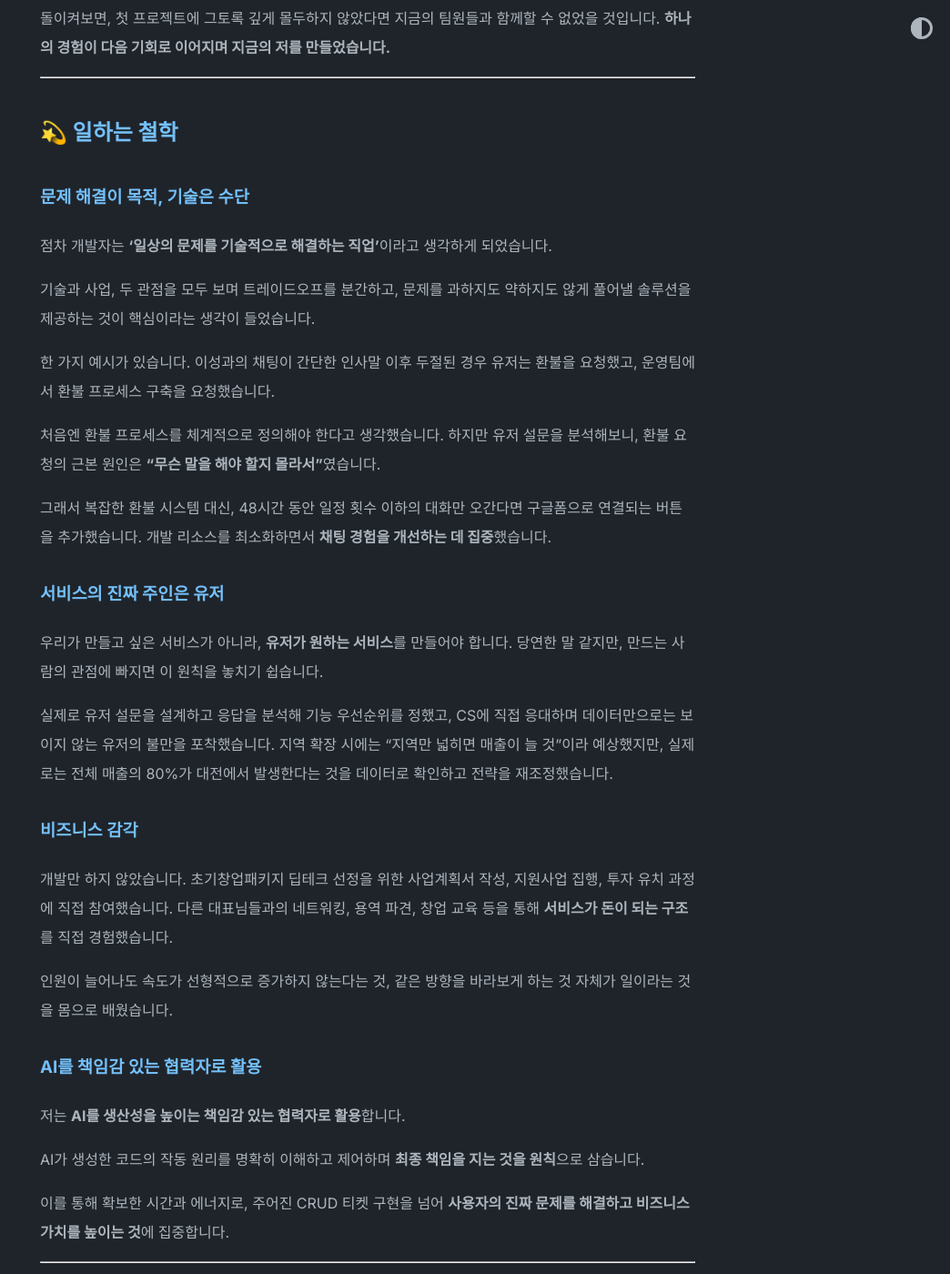
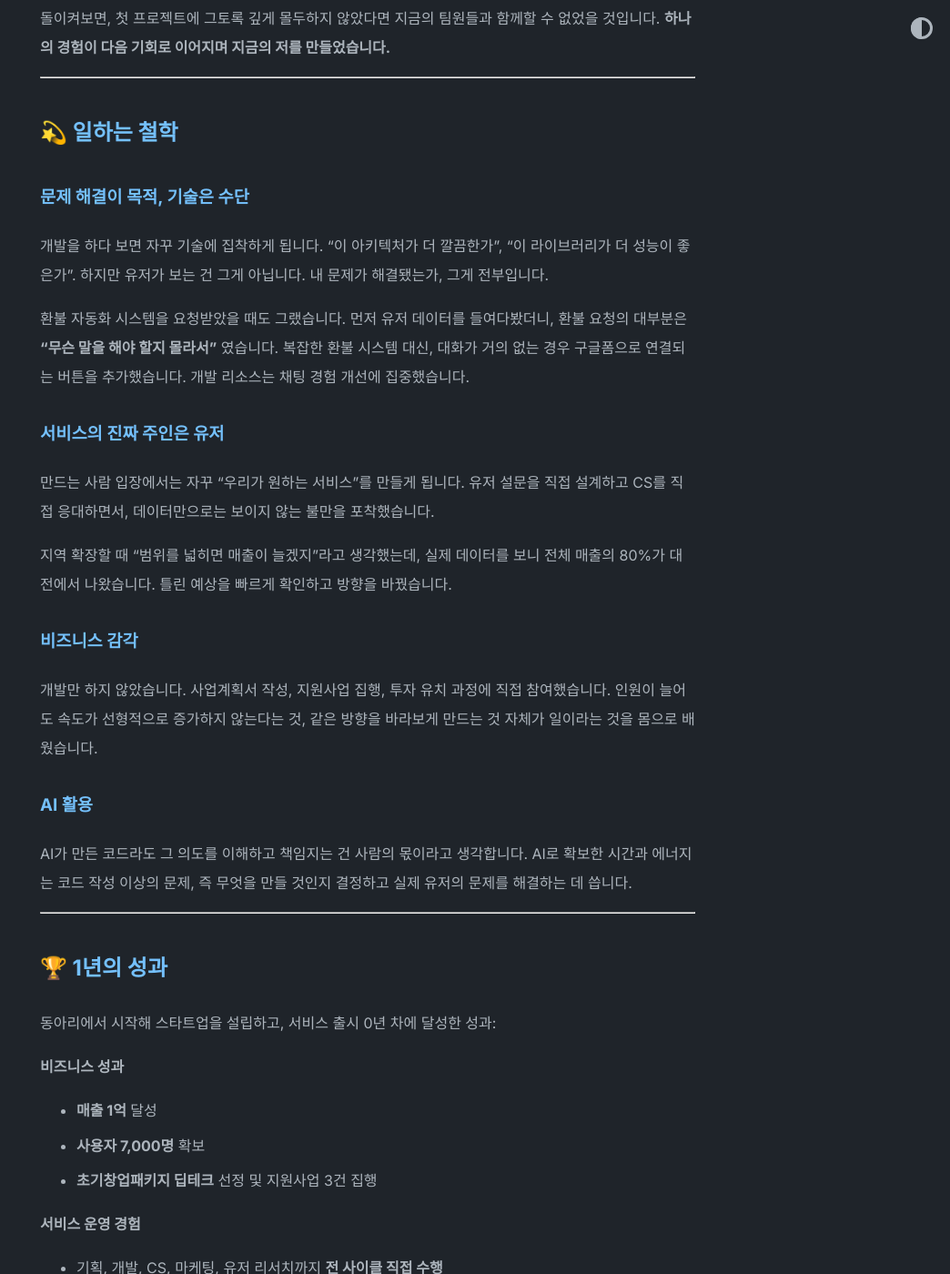
Before and after one commit to YUJAEYUN/yujaeyun.github.io, a Jekyll site: the page built from about.md, in a window 1280 px wide and 1400 px high, scrolled down 2449 px. Shown: the whole window at 91% size, without its empty margins (236-1280 px from the left). Built offline with Jekyll 4.4.1, drawn with Linux system fonts in a browser that asks for light colours; some of the changed text lies outside the part shown.

Commit message:
feat: update personal information and content in about and index pages

```diff
--- a/about.md
+++ b/about.md
@@ -5,9 +5,9 @@ title: About
 
 # 안녕하세요, 유재윤입니다.
 
-## 기술을 강점으로, 사용자의 진짜 문제를 해결합니다
+## 기술로 시작하지 않고, 문제에서 출발합니다
 
-스타트업에서 기획부터 개발, CS, 마케팅까지 서비스의 전 과정을 경험하며 **"기술은 수단, 문제 해결이 목적"**이라는 철학을 세웠습니다. 개발을 할 수 있다는 것을 강점으로 삼되, 개발자라는 틀에 갇히지 않고 사용자와 비즈니스의 관점에서 문제를 바라봅니다.
+스타트업에서 기획부터 개발, CS, 마케팅까지 서비스의 전 과정을 경험하면서 한 가지가 분명해졌습니다. 기술을 잘 쓰는 것보다 무엇을 만들어야 하는지 먼저 아는 것이 더 중요하다는 것입니다. 개발할 수 있다는 강점을 살리되, 개발자라는 틀에 갇히지 않고 사용자와 비즈니스의 관점에서 문제를 봅니다.
 
 ---
 
@@ -65,35 +65,23 @@ title: About
 
 ### 문제 해결이 목적, 기술은 수단
 
-점차 개발자는 **'일상의 문제를 기술적으로 해결하는 직업'**이라고 생각하게 되었습니다.
+개발을 하다 보면 자꾸 기술에 집착하게 됩니다. "이 아키텍처가 더 깔끔한가", "이 라이브러리가 더 성능이 좋은가". 하지만 유저가 보는 건 그게 아닙니다. 내 문제가 해결됐는가, 그게 전부입니다.
 
-기술과 사업, 두 관점을 모두 보며 트레이드오프를 분간하고, 문제를 과하지도 약하지도 않게 풀어낼 솔루션을 제공하는 것이 핵심이라는 생각이 들었습니다.
-
-한 가지 예시가 있습니다. 이성과의 채팅이 간단한 인사말 이후 두절된 경우 유저는 환불을 요청했고, 운영팀에서 환불 프로세스 구축을 요청했습니다.
-
-처음엔 환불 프로세스를 체계적으로 정의해야 한다고 생각했습니다. 하지만 유저 설문을 분석해보니, 환불 요청의 근본 원인은 **"무슨 말을 해야 할지 몰라서"**였습니다.
-
-그래서 복잡한 환불 시스템 대신, 48시간 동안 일정 횟수 이하의 대화만 오간다면 구글폼으로 연결되는 버튼을 추가했습니다. 개발 리소스를 최소화하면서 **채팅 경험을 개선하는 데 집중**했습니다.
+환불 자동화 시스템을 요청받았을 때도 그랬습니다. 먼저 유저 데이터를 들여다봤더니, 환불 요청의 대부분은 **"무슨 말을 해야 할지 몰라서"** 였습니다. 복잡한 환불 시스템 대신, 대화가 거의 없는 경우 구글폼으로 연결되는 버튼을 추가했습니다. 개발 리소스는 채팅 경험 개선에 집중했습니다.
 
 ### 서비스의 진짜 주인은 유저
 
-우리가 만들고 싶은 서비스가 아니라, **유저가 원하는 서비스**를 만들어야 합니다. 당연한 말 같지만, 만드는 사람의 관점에 빠지면 이 원칙을 놓치기 쉽습니다.
+만드는 사람 입장에서는 자꾸 "우리가 원하는 서비스"를 만들게 됩니다. 유저 설문을 직접 설계하고 CS를 직접 응대하면서, 데이터만으로는 보이지 않는 불만을 포착했습니다.
 
-실제로 유저 설문을 설계하고 응답을 분석해 기능 우선순위를 정했고, CS에 직접 응대하며 데이터만으로는 보이지 않는 유저의 불만을 포착했습니다. 지역 확장 시에는 "지역만 넓히면 매출이 늘 것"이라 예상했지만, 실제로는 전체 매출의 80%가 대전에서 발생한다는 것을 데이터로 확인하고 전략을 재조정했습니다.
+지역 확장할 때 "범위를 넓히면 매출이 늘겠지"라고 생각했는데, 실제 데이터를 보니 전체 매출의 80%가 대전에서 나왔습니다. 틀린 예상을 빠르게 확인하고 방향을 바꿨습니다.
 
 ### 비즈니스 감각
 
-개발만 하지 않았습니다. 초기창업패키지 딥테크 선정을 위한 사업계획서 작성, 지원사업 집행, 투자 유치 과정에 직접 참여했습니다. 다른 대표님들과의 네트워킹, 용역 파견, 창업 교육 등을 통해 **서비스가 돈이 되는 구조**를 직접 경험했습니다.
+개발만 하지 않았습니다. 사업계획서 작성, 지원사업 집행, 투자 유치 과정에 직접 참여했습니다. 인원이 늘어도 속도가 선형적으로 증가하지 않는다는 것, 같은 방향을 바라보게 만드는 것 자체가 일이라는 것을 몸으로 배웠습니다.
 
-인원이 늘어나도 속도가 선형적으로 증가하지 않는다는 것, 같은 방향을 바라보게 하는 것 자체가 일이라는 것을 몸으로 배웠습니다.
+### AI 활용
 
-### AI를 책임감 있는 협력자로 활용
-
-저는 **AI를 생산성을 높이는 책임감 있는 협력자로 활용**합니다.
-
-AI가 생성한 코드의 작동 원리를 명확히 이해하고 제어하며 **최종 책임을 지는 것을 원칙**으로 삼습니다.
-
-이를 통해 확보한 시간과 에너지로, 주어진 CRUD 티켓 구현을 넘어 **사용자의 진짜 문제를 해결하고 비즈니스 가치를 높이는 것**에 집중합니다.
+AI가 만든 코드라도 그 의도를 이해하고 책임지는 건 사람의 몫이라고 생각합니다. AI로 확보한 시간과 에너지는 코드 작성 이상의 문제, 즉 무엇을 만들 것인지 결정하고 실제 유저의 문제를 해결하는 데 씁니다.
 
 ---
 
@@ -175,7 +162,7 @@ Git을 적극적으로 활용하여 꾸준히 코드를 작성하고 프로젝
 - MongoDB
 - Redis
 - MySQL
-- qdrant
+- Qdrant
 
 ### Infra & DevOps
 
@@ -199,23 +186,19 @@ Git을 적극적으로 활용하여 꾸준히 코드를 작성하고 프로젝
 
 ## 🏃 Experience & Activities
 
-### 하나증권 — 법인금융상품실
+**하나증권 법인금융상품실** · _2026.03 ~ 현재_
 
-**사무보조** | _2026.03 ~ 현재_
+현장에서 반복 업무를 직접 발견하고 코드로 해결했습니다. 요청을 기다리지 않고 먼저 만들었습니다.
+- PowerShell: 망간 자료전송 승인을 단축키 하나로 처리
+- JavaScript: 등기우편 수령 알림 자동화
+- DART OpenAPI: 3,950개 기업 재무 스크리닝 → 조건 충족 59개 추출 (이사님 수작업을 10분으로 단축)
+- DART 사업보고서 키워드 검색 자동화
 
-- 개발 역량을 활용해 팀 내 반복 업무를 자동화, 현장 비효율을 직접 발견하고 해결
-- PowerShell: 망간 자료전송 승인 자동화 (단축키 한 번으로 처리)
-- JavaScript: 등기우편 수령 알림 자동화
-- DART OpenAPI 활용: 3,950개 기업 재무 스크리닝 → 조건 충족 59개 추출 (수작업 대비 처리 시간 대폭 단축)
-- DART: 사업보고서 키워드 검색 자동화
+**스마트뉴비 (SmartNewbie)** · _2025.03 ~ 2026.01_ · 공동창업자 / Product Engineer
 
-### 스마트뉴비 (SmartNewbie) — 스타트업
-
-**공동창업자 / Product Engineer** | _2025.03 ~ 2026.01
-
-- 교내 IT 창업 동아리에서 시작, 딥테크 초기창업패키지 선정 스타트업으로 성장
-- '썸타임' 서비스 기획, 개발, 운영, CS, 마케팅까지 전 과정 수행
-- 외주 프로젝트 단독 수행 (인프라 구축 ~ MVP 개발)
+교내 IT 창업 동아리에서 시작해 딥테크 초기창업패키지에 선정된 스타트업입니다.
+- 썸타임 서비스 기획, 개발, 운영, CS, 마케팅 전 과정 수행
+- 외주 프로젝트 인프라 구축 ~ MVP 개발까지 단독 수행
 - RAG 기반 사내 지식 검색 봇, Jira 연동 자동화 등 내부 도구 구축
 - 축제 부스 운영, 길거리 홍보, 유저 설문 설계 등 비개발 업무 병행
 
```
Also changed, not shown: other parts of about.md (+3 -4 lines), index.md (+18 -12 lines).
